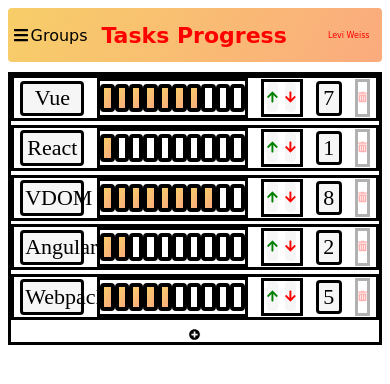
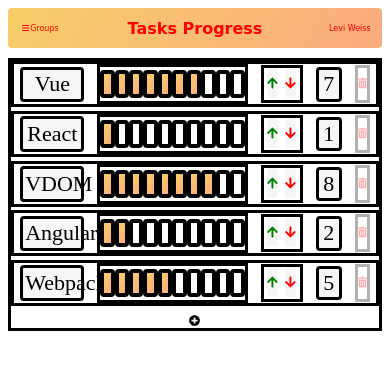
Before and after one commit to leviweiss/Task-Progress, a Vue app: page / in a window 390 px wide. Shown: the top 384 px of the page. Built offline with nearby package versions, Linux system fonts and the light colour scheme; the HTML template or start-up script is replaced by a standard one.

Commit message:
header stable when max width is tablet

```diff
--- a/src/components/AppHeader.vue
+++ b/src/components/AppHeader.vue
@@ -72,36 +72,40 @@
   }
 }
 
-@media only screen and (max-width: $tablet) and (min-width: $mobile) {
+@media only screen and (max-width: $tablet) {
   .header-container {
+    &__navigation-bar {
+      font-size: $small-font;
+      color: green;
+    }
+
     &__header-name {
-      text-align: left;
       font-size: $medium-large-font;
       color: green;
-      flex: 80%;
     }
 
     &__user-info {
       font-size: $small-font;
       color: green;
-      flex: 20%;
     }
   }
 }
 
 @media only screen and (max-width: $mobile) {
   .header-container {
+    &__navigation-bar {
+      font-size: $extra-small-font;
+      color: red;
+    }
+
     &__header-name {
-      text-align: left;
-      font-size: $medium-font;
+      font-size: $small-medium-font;
       color: red;
-      flex: 80%;
     }
 
     &__user-info {
       font-size: $extra-small-font;
       color: red;
-      flex: 20%;
     }
   }
 }
```
